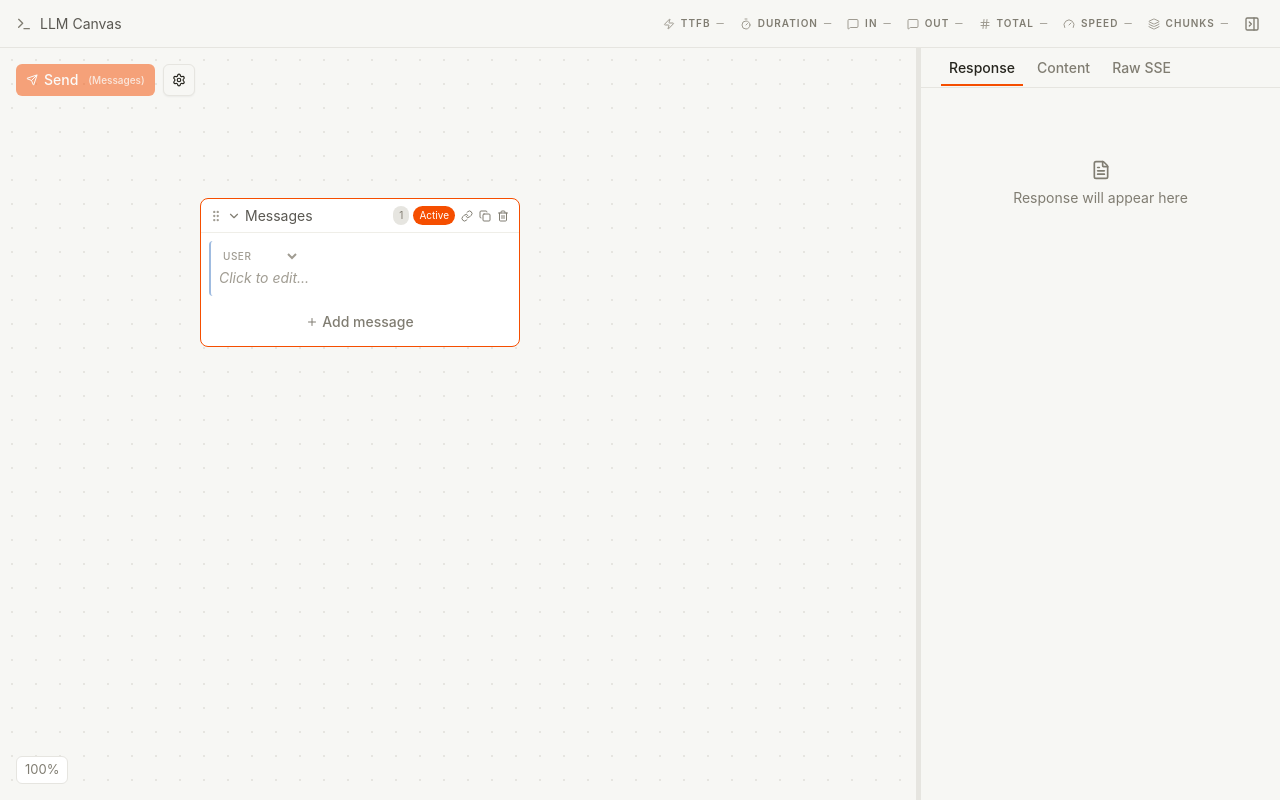
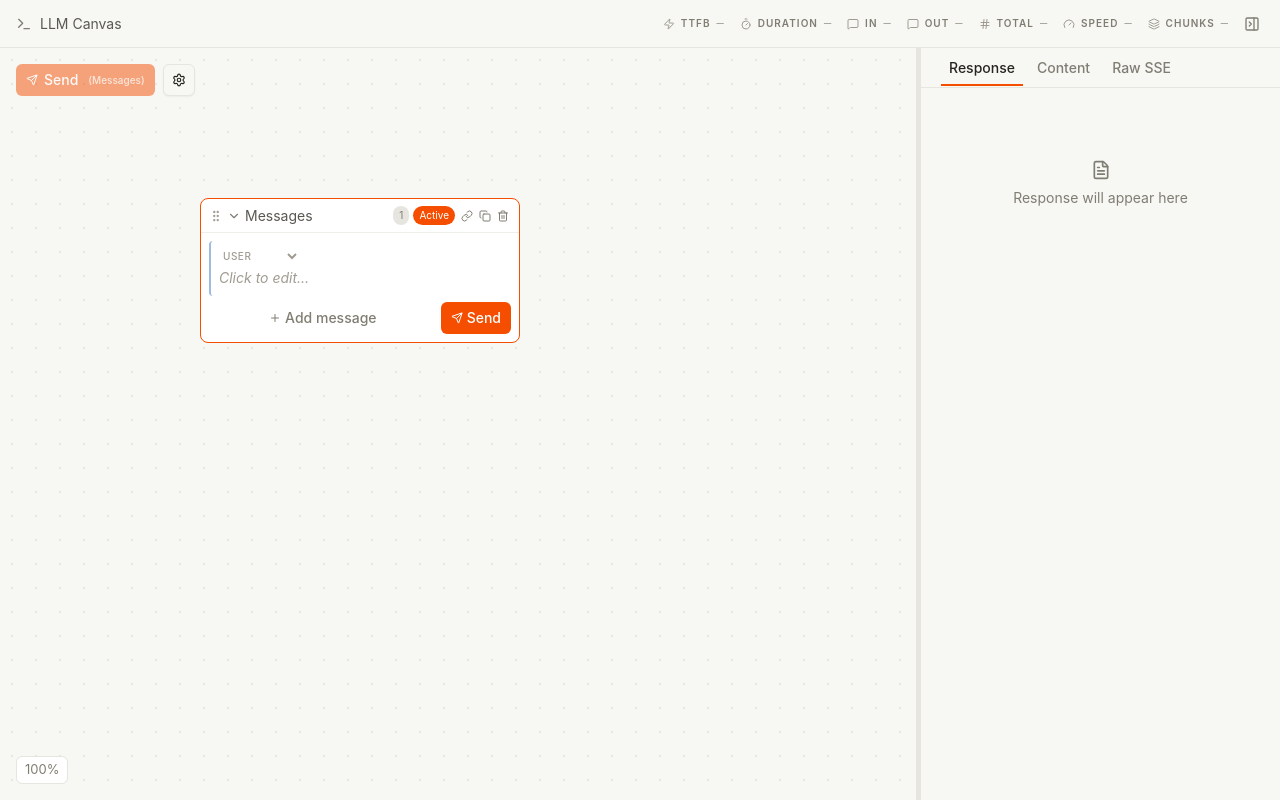
Before and after one commit to ChanlerDev/llm-playground, a React (Vite) app: page / in a window 1280 px wide. Built offline with nearby package versions, Linux system fonts and the light colour scheme.

Commit message:
feat: block-level Send with auto-append response
Each block has its own Send button. Clicking it:
1. Sets the block as active
2. Sends its messages to the LLM API
3. Auto-appends the assistant response to that block

Loading state shown per-block. Ctrl+Enter still works for active block.

```diff
--- a/src/App.tsx
+++ b/src/App.tsx
@@ -1,4 +1,4 @@
-import { useState, useCallback, useEffect } from 'react'
+import { useState, useCallback, useEffect, useRef } from 'react'
 import { Terminal, PanelRightOpen, PanelRightClose } from 'lucide-react'
 import { useCanvasStore } from '@/hooks/useCanvasStore'
 import { useApiRequest } from '@/hooks/useApiRequest'
@@ -13,17 +13,53 @@ function App() {
 
   const [responseOpen, setResponseOpen] = useState(true)
   const [responseWidth, setResponseWidth] = useState(360)
+  const [loadingBlockId, setLoadingBlockId] = useState<string | null>(null)
+
+  // Track which block is being sent so we can auto-append response
+  const sendingBlockIdRef = useRef<string | null>(null)
 
   const isStreamMode = api.params.stream
   const isActivelyStreaming = api.params.stream && api.isLoading
 
-  // Send request using active block's messages
+  // Send request for a specific block
+  const handleBlockSend = useCallback(
+    (blockId: string) => {
+      const block = canvas.blocks.find((b) => b.id === blockId)
+      if (!block || !api.config.apiKey) return
+      canvas.setActiveBlock(blockId)
+      sendingBlockIdRef.current = blockId
+      setLoadingBlockId(blockId)
+      api.sendRequest(block.messages, block.systemPrompt)
+    },
+    [canvas, api],
+  )
+
+  // Auto-append response when loading finishes
+  const prevIsLoading = useRef(api.isLoading)
+  useEffect(() => {
+    // Detect transition: loading → not loading
+    if (prevIsLoading.current && !api.isLoading && sendingBlockIdRef.current) {
+      const blockId = sendingBlockIdRef.current
+      const block = canvas.blocks.find((b) => b.id === blockId)
+      if (block && !api.error) {
+        const responseMessages = api.getResponseMessages()
+        if (responseMessages.length > 0) {
+          canvas.setBlockMessages(blockId, [...block.messages, ...responseMessages])
+        }
+      }
+      sendingBlockIdRef.current = null
+      setLoadingBlockId(null)
+    }
+    prevIsLoading.current = api.isLoading
+  }, [api.isLoading, api.error, api, canvas])
+
+  // Send from ProviderFloat (uses active block)
   const handleSend = useCallback(() => {
     if (!canvas.activeBlock) return
-    api.sendRequest(canvas.activeBlock.messages, canvas.activeBlock.systemPrompt)
-  }, [canvas.activeBlock, api])
+    handleBlockSend(canvas.activeBlock.id)
+  }, [canvas.activeBlock, handleBlockSend])
 
-  // Add response to active block
+  // Manual add to messages (from response panel)
   const handleAddToMessages = useCallback(() => {
     if (!canvas.activeBlock) return
     const responseMessages = api.getResponseMessages()
@@ -41,15 +77,17 @@ function App() {
       if ((e.ctrlKey || e.metaKey) && e.key === 'Enter') {
         e.preventDefault()
         if (!api.isLoading && api.config.apiKey && canvas.activeBlock) {
-          handleSend()
+          handleBlockSend(canvas.activeBlock.id)
         }
       }
       if (e.key === 'Escape') {
         e.preventDefault()
         api.abort()
+        setLoadingBlockId(null)
+        sendingBlockIdRef.current = null
       }
     },
-    [api, canvas.activeBlock, handleSend],
+    [api, canvas.activeBlock, handleBlockSend],
   )
 
   useEffect(() => {
@@ -126,6 +164,7 @@ function App() {
             blocks={canvas.blocks}
             connections={canvas.connections}
             activeBlockId={canvas.activeBlock?.id ?? null}
+            loadingBlockId={loadingBlockId}
             onViewportChange={canvas.setViewport}
             onBlockMove={canvas.moveBlock}
             onBlockSelect={canvas.setActiveBlock}
@@ -134,6 +173,8 @@ function App() {
             onBlockDuplicate={canvas.duplicateBlock}
             onBlockMessagesChange={canvas.setBlockMessages}
             onBlockSystemPromptChange={canvas.setBlockSystemPrompt}
+            onBlockSend={handleBlockSend}
+            onAbort={api.abort}
             onAddBlock={canvas.addBlock}
             onAddConnection={canvas.addConnection}
             onDeleteConnection={canvas.deleteConnection}
--- a/src/components/canvas/Canvas.tsx
+++ b/src/components/canvas/Canvas.tsx
@@ -10,6 +10,7 @@ interface CanvasProps {
   blocks: MessagesBlock[]
   connections: Connection[]
   activeBlockId: string | null
+  loadingBlockId: string | null
   onViewportChange: (viewport: Viewport) => void
   onBlockMove: (id: string, position: Position) => void
   onBlockSelect: (id: string) => void
@@ -18,6 +19,8 @@ interface CanvasProps {
   onBlockDuplicate: (id: string) => void
   onBlockMessagesChange: (blockId: string, messages: Message[]) => void
   onBlockSystemPromptChange: (blockId: string, systemPrompt: string) => void
+  onBlockSend: (blockId: string) => void
+  onAbort: () => void
   onAddBlock: (position: Position) => void
   onAddConnection: (fromId: string, toId: string, label?: string) => void
   onDeleteConnection: (id: string) => void
@@ -34,6 +37,7 @@ export function Canvas({
   blocks,
   connections,
   activeBlockId,
+  loadingBlockId,
   onViewportChange,
   onBlockMove,
   onBlockSelect,
@@ -42,6 +46,8 @@ export function Canvas({
   onBlockDuplicate,
   onBlockMessagesChange,
   onBlockSystemPromptChange,
+  onBlockSend,
+  onAbort,
   onAddBlock,
   onAddConnection,
   onDeleteConnection,
@@ -177,6 +183,7 @@ export function Canvas({
             key={block.id}
             block={block}
             isActive={block.id === activeBlockId}
+            isLoading={block.id === loadingBlockId}
             onSelect={() => onBlockSelect(block.id)}
             onMove={(pos) => onBlockMove(block.id, pos)}
             onUpdate={(patch) => onBlockUpdate(block.id, patch)}
@@ -184,6 +191,8 @@ export function Canvas({
             onDuplicate={() => onBlockDuplicate(block.id)}
             onMessagesChange={(msgs) => onBlockMessagesChange(block.id, msgs)}
             onSystemPromptChange={(sp) => onBlockSystemPromptChange(block.id, sp)}
+            onSend={() => onBlockSend(block.id)}
+            onAbort={onAbort}
             onDragStart={handleBlockDragStart}
             onDragEnd={handleBlockDragEnd}
             onConnectionStart={() => handleConnectionStart(block.id)}
--- a/src/components/canvas/CanvasBlock.tsx
+++ b/src/components/canvas/CanvasBlock.tsx
@@ -1,5 +1,5 @@
 import { useRef, useCallback, useState } from 'react'
-import { Copy, Trash2, GripVertical, ChevronDown, ChevronRight, Plus, Link } from 'lucide-react'
+import { Copy, Trash2, GripVertical, ChevronDown, ChevronRight, Plus, Link, Send, Square, Loader2 } from 'lucide-react'
 import type { MessagesBlock, Position } from '@/types/canvas'
 import type { Message } from '@/types/provider'
 import { Button } from '@/components/ui/button'
@@ -14,6 +14,7 @@ const ROLE_COLORS: Record<string, string> = {
 interface CanvasBlockProps {
   block: MessagesBlock
   isActive: boolean
+  isLoading: boolean
   onSelect: () => void
   onMove: (position: Position) => void
   onUpdate: (patch: Partial<MessagesBlock>) => void
@@ -21,6 +22,8 @@ interface CanvasBlockProps {
   onDuplicate: () => void
   onMessagesChange: (messages: Message[]) => void
   onSystemPromptChange: (systemPrompt: string) => void
+  onSend: () => void
+  onAbort: () => void
   onDragStart: () => void
   onDragEnd: () => void
   onConnectionStart: () => void
@@ -31,6 +34,7 @@ interface CanvasBlockProps {
 export function CanvasBlock({
   block,
   isActive,
+  isLoading,
   onSelect,
   onMove,
   onUpdate,
@@ -38,6 +42,8 @@ export function CanvasBlock({
   onDuplicate,
   onMessagesChange,
   onSystemPromptChange,
+  onSend,
+  onAbort,
   onDragStart,
   onDragEnd,
   onConnectionStart,
@@ -315,10 +321,11 @@ export function CanvasBlock({
           ))}
 
           {/* Add message button */}
+          <div className="mt-1 flex items-center gap-1">
             <Button
               variant="ghost"
               size="sm"
-            className="mt-1 w-full gap-1 text-muted"
+              className="flex-1 gap-1 text-muted"
               onClick={(e) => {
                 e.stopPropagation()
                 addMessage()
@@ -327,6 +334,39 @@ export function CanvasBlock({
               <Plus className="size-3" />
               Add message
             </Button>
+
+            {/* Send button */}
+            {isLoading ? (
+              <Button
+                variant="outline"
+                size="sm"
+                className="gap-1 border-semantic-error text-semantic-error"
+                onClick={(e) => {
+                  e.stopPropagation()
+                  onAbort()
+                }}
+              >
+                <Square className="size-3" />
+                Stop
+              </Button>
+            ) : (
+              <Button
+                size="sm"
+                className="gap-1"
+                onClick={(e) => {
+                  e.stopPropagation()
+                  onSend()
+                }}
+              >
+                {isLoading ? (
+                  <Loader2 className="size-3 animate-spin" />
+                ) : (
+                  <Send className="size-3" />
+                )}
+                Send
+              </Button>
+            )}
+          </div>
         </div>
       )}
 
```
Lines whose indentation alone changed are shown as unchanged.
